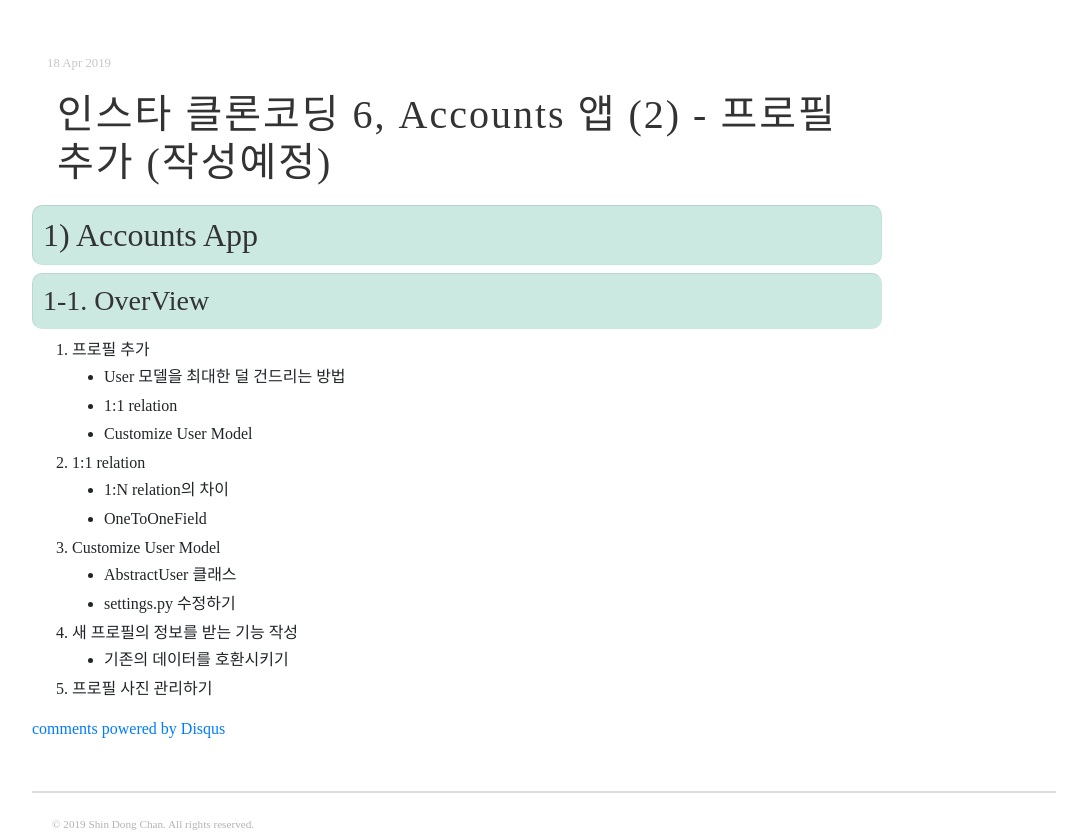
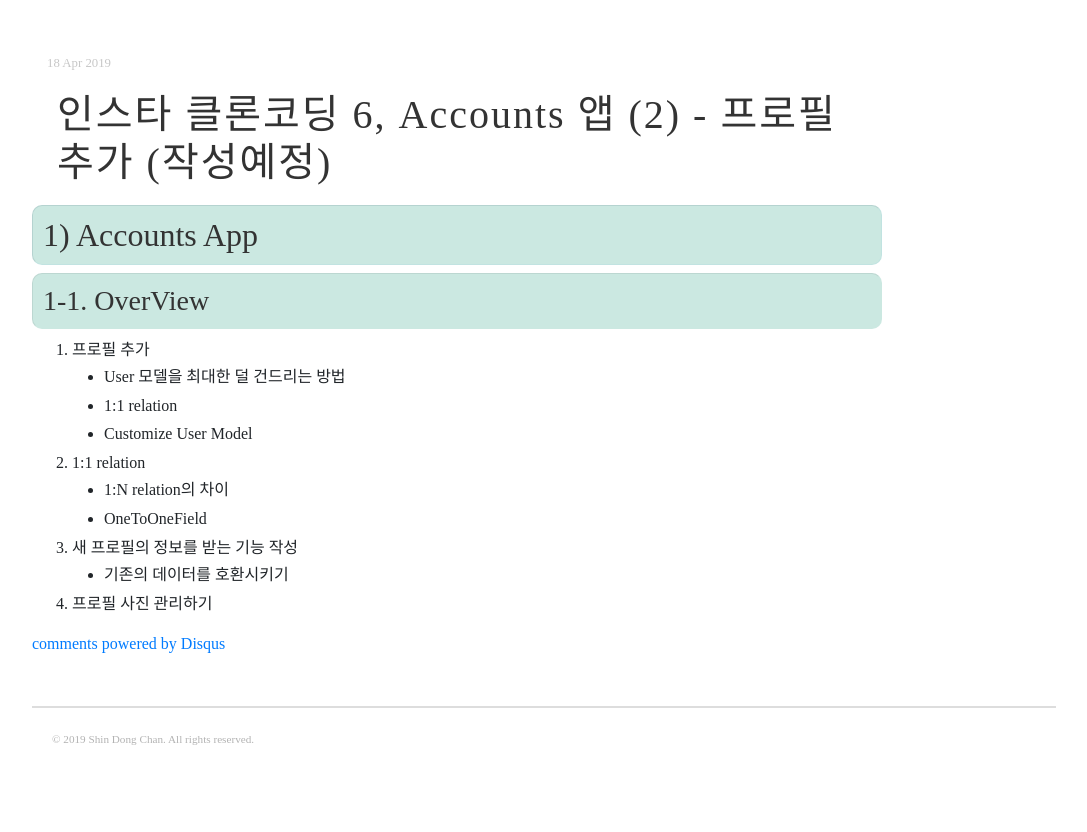
Before and after one commit to DongChanS/DongChanS.github.io, a Jekyll site: the page built from _posts/2019-04-18-51.md, in a window 1280 px wide and 1194 px high. Shown: the part 362-1194 px from the top of the window, without its empty margins (96-1183 px from the left). Built offline with Jekyll 4.4.1, drawn with Linux system fonts in a browser that asks for light colours; nearby versions of some CDN libraries; some web fonts are replaced; comment, search, counter and statistics services are not loaded.

Commit message:
Update 2019-04-18-51.md

```diff
--- a/_posts/2019-04-18-51.md
+++ b/_posts/2019-04-18-51.md
@@ -16,9 +16,6 @@ category : 'Django'
 2. 1:1 relation
    * 1:N relation의 차이
    * OneToOneField
-3. Customize User Model
-   * AbstractUser 클래스
-   * settings.py 수정하기
-4. 새 프로필의 정보를 받는 기능 작성
+3. 새 프로필의 정보를 받는 기능 작성
    * 기존의 데이터를 호환시키기
-5. 프로필 사진 관리하기
+4. 프로필 사진 관리하기
```
